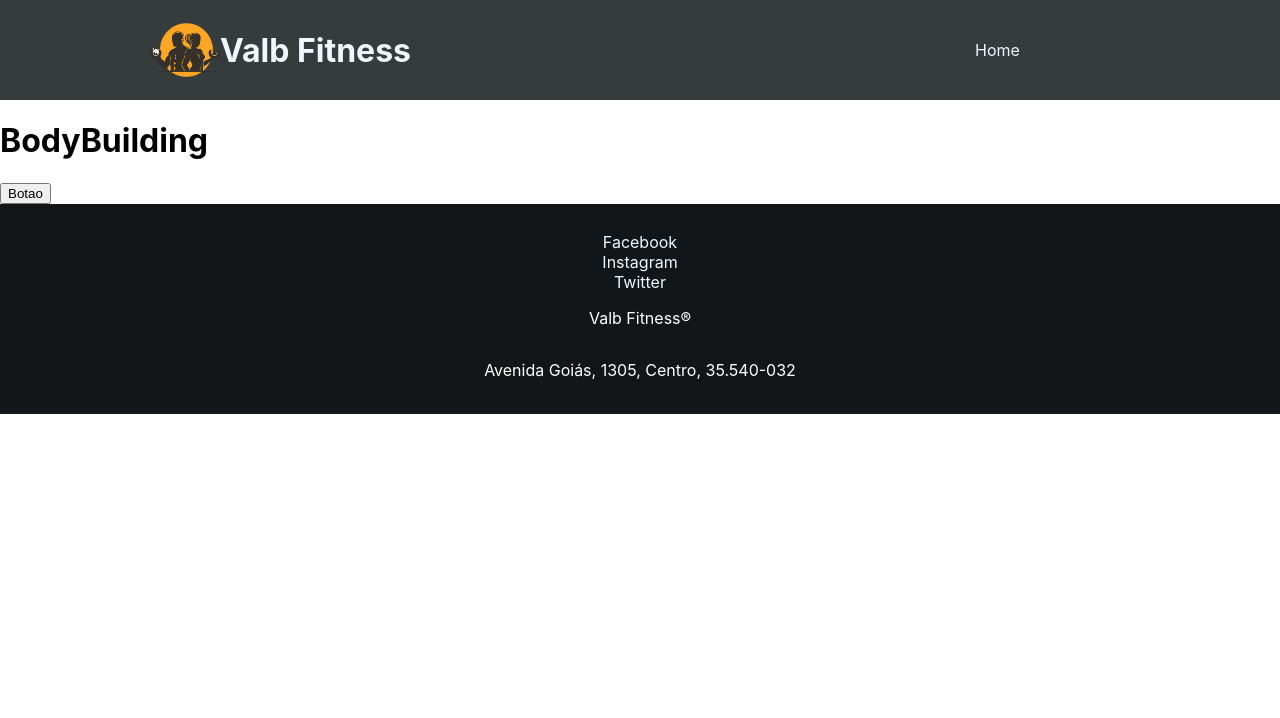
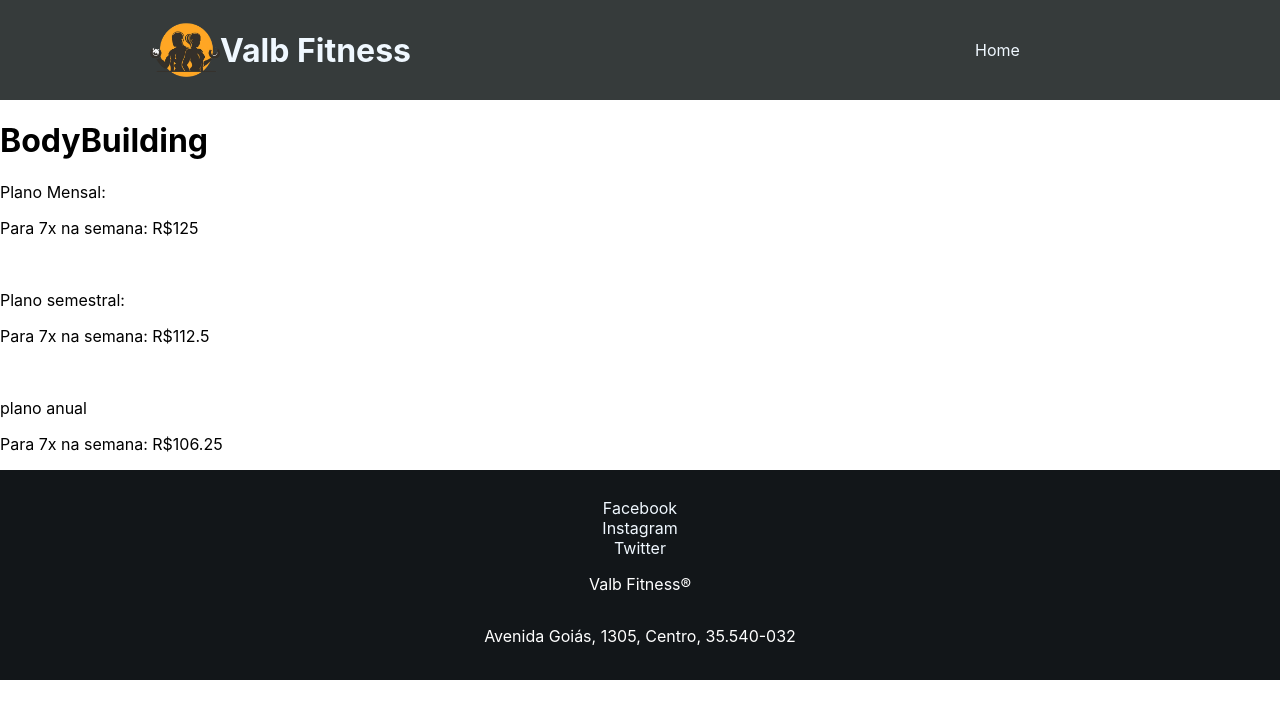
Before and after one commit to Lorenagoc/Valb-Fitness, a React (Create React App) app in the folder valb-fitness/frontend/: page /BodyBuilding in a window 1280 px wide. Shown: the top 718 px of the page. Built offline with nearby package versions, Linux system fonts and the light colour scheme; no server answers; the HTML template or start-up script is replaced by a standard one.

Commit message:
Iterator update

```diff
--- a/valb-fitness/frontend/src/BodyBuilding.js
+++ b/valb-fitness/frontend/src/BodyBuilding.js
@@ -1,18 +1,25 @@
 import useFetch from "./hooks/useFetch.js"
-import Plans from "./components/Plans"
+import { BodyBuildingList } from "./helpers/BodyBuildingList.js";
+import Iterator from "./components/Iterator.js";
 const BODYBUILDING = 1
 
 const BodyBuilding = () => {
     const {data: plans, isPending, error } = useFetch('http://localhost:3001/Planos');
-    const handleClick = (e) => {
-        e.preventDefault();
-        console.log(plans[BODYBUILDING])
-    }
     return (
 
         <div className="body_building">
             <h1>BodyBuilding</h1>
-            <button onClick={handleClick}>Botao</button>
+            {BodyBuildingList.map((item, key) => {
+                return (
+                    <Iterator
+                    key={key}
+                    mensal={item.mensal}
+                    semestral={item.semestral}
+                    anual={item.anual}
+                    />
+                );
+
+            })}
         </div>
     );
 }
--- /dev/null
+++ b/valb-fitness/frontend/src/components/Count.js
@@ -0,0 +1,13 @@
+import React from "react";
+
+function Count({ duas, cinco, sete }) {
+  return (
+        <div className="count">
+            {Boolean(duas) && <p>Para 2x na semana: R${duas}</p> }
+            {Boolean(cinco) && <p>Para 5x na semana: R${cinco}</p> }
+            {Boolean(sete) && <p>Para 7x na semana: R${sete}</p> }
+        </div>
+  );
+}
+
+export default Count;
--- /dev/null
+++ b/valb-fitness/frontend/src/components/Iterator.js
@@ -0,0 +1,56 @@
+import React from "react";
+import Count from "./Count";
+
+function Iterator({ mensal, semestral, anual }) {
+  return (
+        <div className="iterator">
+            {mensal.map((item, key) => {
+                    return (
+                        <div>
+                            <p>Plano Mensal:</p>
+                            <Count
+                            key={key}
+                            duas={item.duas}
+                            cinco={item.cinco}
+                            sete={item.sete}
+                            />
+                        </div>
+                    );
+
+            })}
+            <br />
+            {semestral.map((item, key) => {
+                    return (
+                        <div>
+                            <p>Plano semestral:</p>
+                            <Count
+                            key={key}
+                            duas={item.duas}
+                            cinco={item.cinco}
+                            sete={item.sete}
+                            />
+                        </div>
+                    );
+
+            })}
+            <br />
+            {anual.map((item, key) => {
+                    return (
+                        <div>
+                            <p>plano anual</p>
+                            <Count
+                            key={key}
+                            duas={item.duas}
+                            cinco={item.cinco}
+                            sete={item.sete}
+                            />
+                        </div>
+                    );
+
+            })}
+        </div>
+
+  );
+}
+
+export default Iterator;
--- a/valb-fitness/frontend/src/components/Plans.js
+++ /dev/null
@@ -1,10 +0,0 @@
-import React from "react";
-
-function Plans({}) {
-  return (
-      <div className="plans">
-      </div>
-  );
-}
-
-export default Plans;
--- /dev/null
+++ b/valb-fitness/frontend/src/helpers/BodyBuildingList.js
@@ -0,0 +1,19 @@
+export const BodyBuildingList = [
+    {
+        mensal: [{
+            duas: 0,
+            cinco: 0,
+            sete: 125
+        }],
+        semestral: [{
+            duas: 0,
+            cinco: 0,
+            sete: 112.5
+        }],
+        anual: [{
+            duas: 0,
+            cinco: 0,
+            sete: 106.25
+        }]
+    }
+];
```
